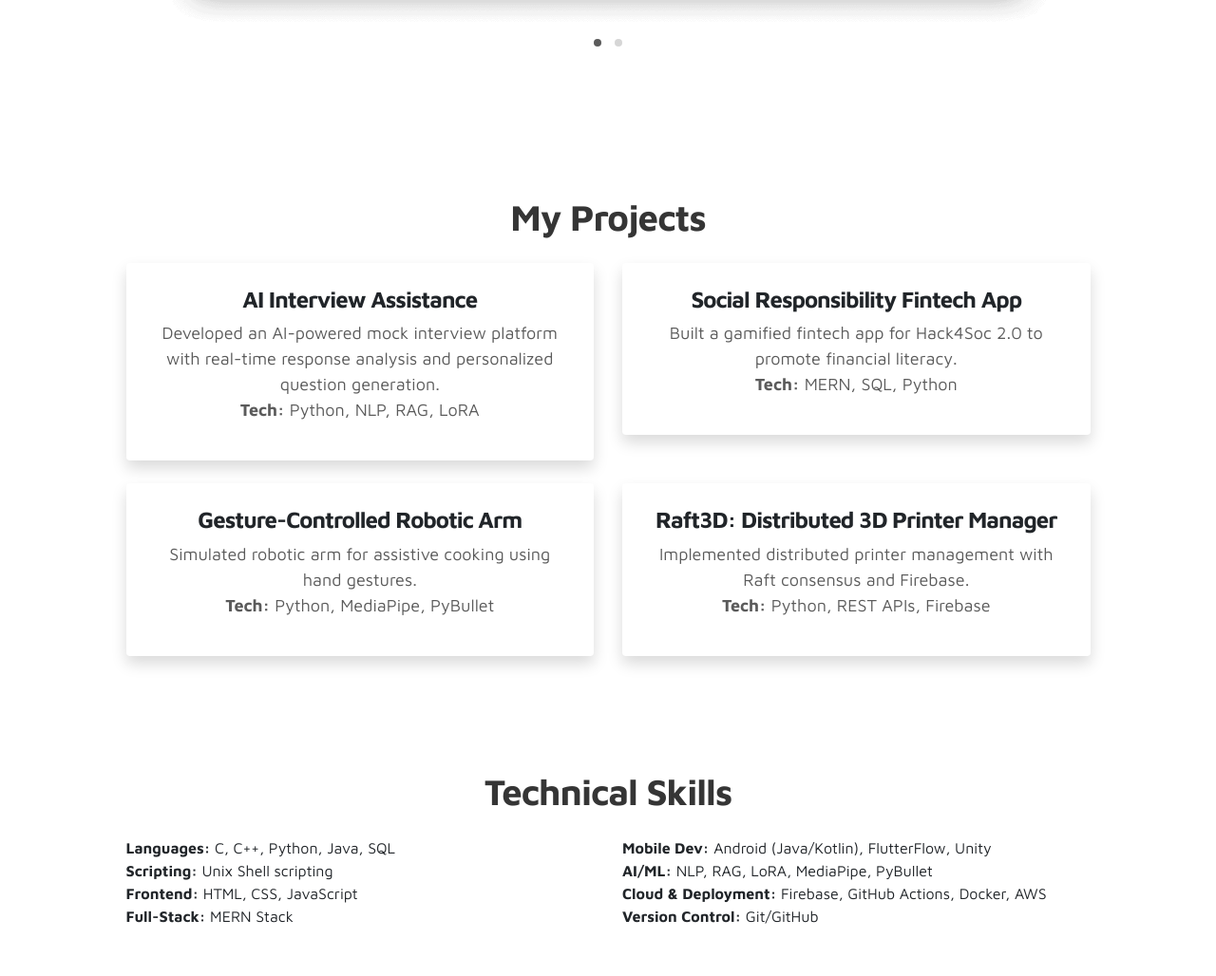
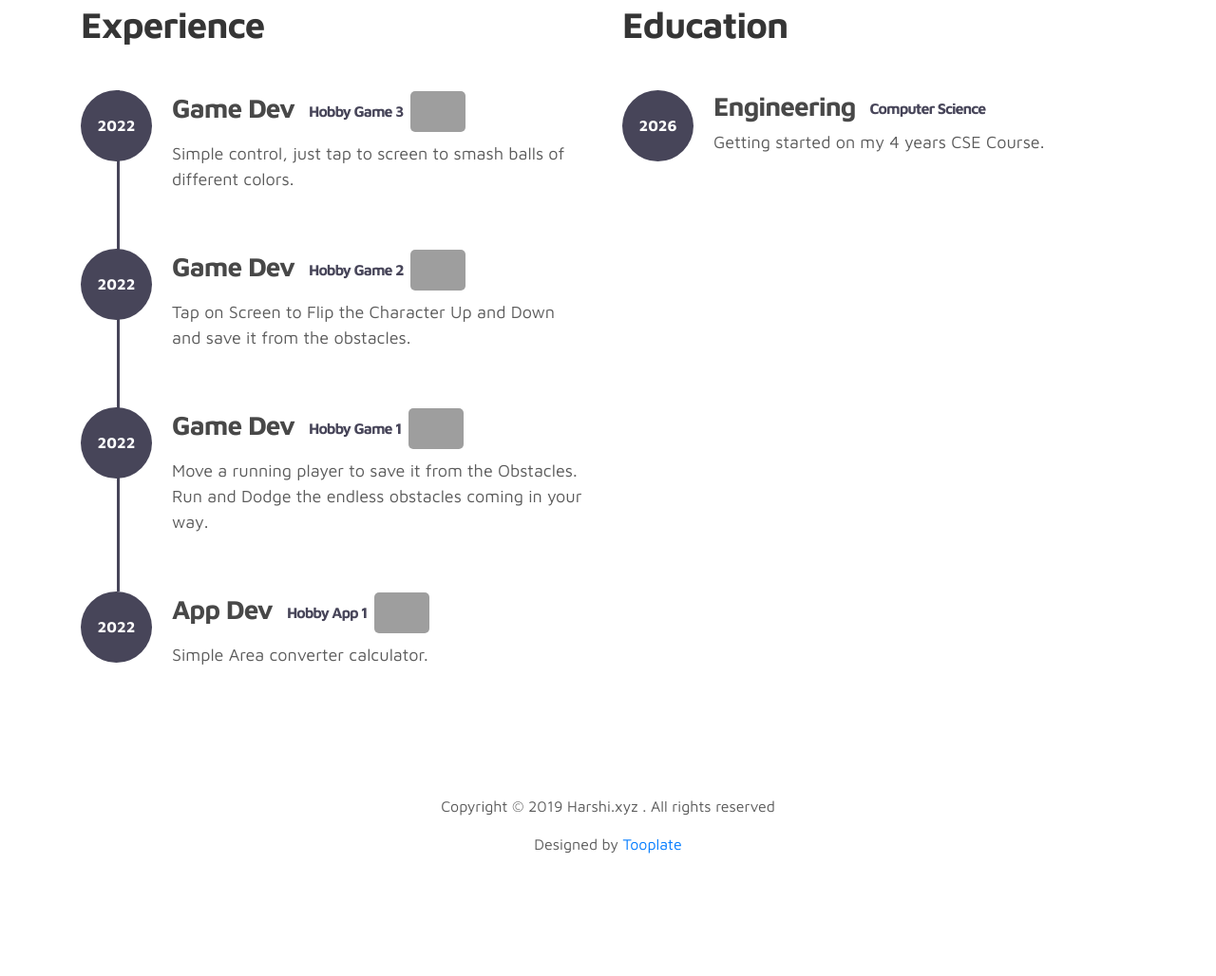
Before and after one commit to harshitabatta/resume, a plain HTML site: page index.html in a window 1280 px wide. Shown: the part 1632-2660 px from the top of the page at 95% size. After the commit the page ends 2597 px from the top, so only its background shows below. Drawn offline with Linux system fonts and the light colour scheme; grey boxes are pictures that could not be loaded.

Commit message:
update
hi

```diff
--- a/index.html
+++ b/index.html
@@ -57,10 +57,6 @@ https://www.tooplate.com/view/2115-marvel
                     <li class="nav-item">
                         <a href="#project" class="nav-link"><span data-hover="Projects">Projects</span></a>
                     </li>
-                    <li class="nav-item">
-                      <a href="#skills" class="nav-link"><span data-hover="Skills">Skills</span></a>
-                    </li>
-
                     <!-- <li class="nav-item">
                         <a href="#resume" class="nav-link"><span data-hover="Resume">Resume</span></a>
                     </li>
@@ -106,12 +102,6 @@ https://www.tooplate.com/view/2115-marvel
                         </div>
                     </div>
                 </div>
-                <div class="custom-btn-group mt-4">
-                  <a href="C:\Users\harsh\Downloads\Tejasri_Harshita_resume.pdf" class="btn mr-lg-2 custom-btn" download>
-                    <i class='uil uil-file-alt'></i> Download Resume
-                  </a>
-                </div>
-
 
                 <div class="col-lg-5 col-md-12 col-12">
                     <div class="about-image svg">
@@ -170,91 +160,6 @@ https://www.tooplate.com/view/2115-marvel
                 </div>
         </div>
     </section>
-
-    <!-- ADDITIONAL PROJECTS -->
-    <section class="project py-5" id="projects-cards">
-      <div class="container">
-        <div class="row">
-          <div class="col-lg-11 text-center mx-auto col-12">
-            <h2 class="mb-4">My Projects</h2>
-
-            <div class="row">
-
-              <!-- Project 1 -->
-              <div class="col-md-6 mb-4">
-                <div class="project-info p-4 shadow rounded bg-white">
-                  <h4>AI Interview Assistance</h4>
-                  <p>Developed an AI-powered mock interview platform with real-time response analysis and personalized question generation.<br>
-                  <strong>Tech:</strong> Python, NLP, RAG, LoRA</p>
-                </div>
-              </div>
-
-              <!-- Project 2 -->
-              <div class="col-md-6 mb-4">
-                <div class="project-info p-4 shadow rounded bg-white">
-                  <h4>Social Responsibility Fintech App</h4>
-                  <p>Built a gamified fintech app for Hack4Soc 2.0 to promote financial literacy.<br>
-                  <strong>Tech:</strong> MERN, SQL, Python</p>
-                </div>
-              </div>
-
-              <!-- Project 3 -->
-              <div class="col-md-6 mb-4">
-                <div class="project-info p-4 shadow rounded bg-white">
-                  <h4>Gesture-Controlled Robotic Arm</h4>
-                  <p>Simulated robotic arm for assistive cooking using hand gestures.<br>
-                  <strong>Tech:</strong> Python, MediaPipe, PyBullet</p>
-                </div>
-              </div>
-
-              <!-- Project 4 -->
-              <div class="col-md-6 mb-4">
-                <div class="project-info p-4 shadow rounded bg-white">
-                  <h4>Raft3D: Distributed 3D Printer Manager</h4>
-                  <p>Implemented distributed printer management with Raft consensus and Firebase.<br>
-                  <strong>Tech:</strong> Python, REST APIs, Firebase</p>
-                </div>
-              </div>
-
-            </div>
-          </div>
-        </div>
-      </div>
-    </section>
-
-
-    <!-- SKILLS -->
-    <section class="skills py-5" id="skills">
-      <div class="container">
-        <div class="row">
-          <div class="col-lg-11 text-center mx-auto col-12">
-            <h2 class="mb-4">Technical Skills</h2>
-
-            <div class="row">
-              <div class="col-md-6 text-left">
-                <ul class="list-unstyled">
-                  <li><strong>Languages:</strong> C, C++, Python, Java, SQL</li>
-                  <li><strong>Scripting:</strong> Unix Shell scripting</li>
-                  <li><strong>Frontend:</strong> HTML, CSS, JavaScript</li>
-                  <li><strong>Full-Stack:</strong> MERN Stack</li>
-                </ul>
-              </div>
-
-              <div class="col-md-6 text-left">
-                <ul class="list-unstyled">
-                  <li><strong>Mobile Dev:</strong> Android (Java/Kotlin), FlutterFlow, Unity</li>
-                  <li><strong>AI/ML:</strong> NLP, RAG, LoRA, MediaPipe, PyBullet</li>
-                  <li><strong>Cloud & Deployment:</strong> Firebase, GitHub Actions, Docker, AWS</li>
-                  <li><strong>Version Control:</strong> Git/GitHub</li>
-                </ul>
-              </div>
-            </div>
-
-          </div>
-        </div>
-      </div>
-    </section>
-
 
     <!-- FEATURES -->
     <section class="resume py-5 d-lg-flex justify-content-center align-items-center" id="resume">
```
